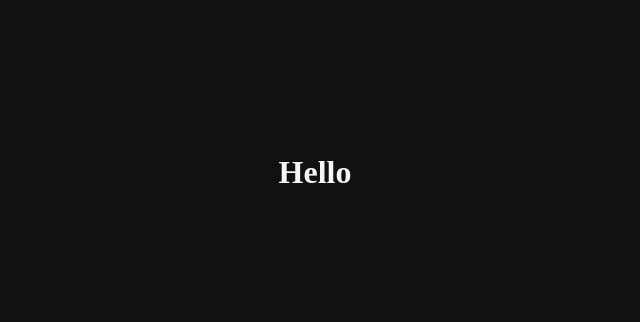
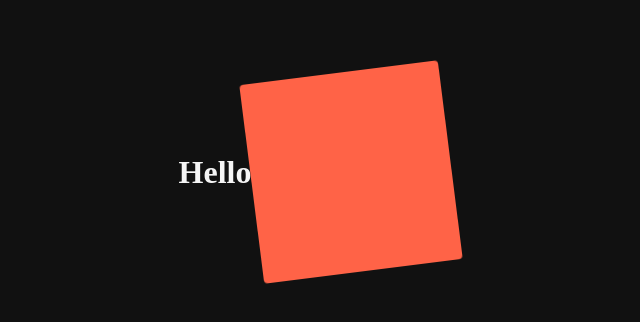
Before and after one commit to gaeguriBanchan/react-refresh, a React (Create React App) app: page / in a window 1280 px wide. Shown: the part 228-550 px from the top of the page, without its empty margins (325-965 px from the left). Built offline with nearby package versions, Linux system fonts and the light colour scheme.

Commit message:
warnings 제거 후 재배포

```diff
--- a/src/App.js
+++ b/src/App.js
@@ -54,6 +54,7 @@ function App() {
       <GlobalStyles />
       <Wrapper>
         <Title>Hello</Title>
+        <Box></Box>
       </Wrapper>
     </>
   );
--- a/src/index.js
+++ b/src/index.js
@@ -7,10 +7,10 @@ const darkTheme = {
   textColor: 'whitesmoke',
   backgroundColor: '#111',
 };
-const lightTheme = {
-  textColor: '#111',
-  backgroundColor: 'whitesmoke',
-};
+// const lightTheme = {
+//   textColor: '#111',
+//   backgroundColor: 'whitesmoke',
+// };
 
 const root = ReactDOM.createRoot(document.getElementById('root'));
 root.render(
```
